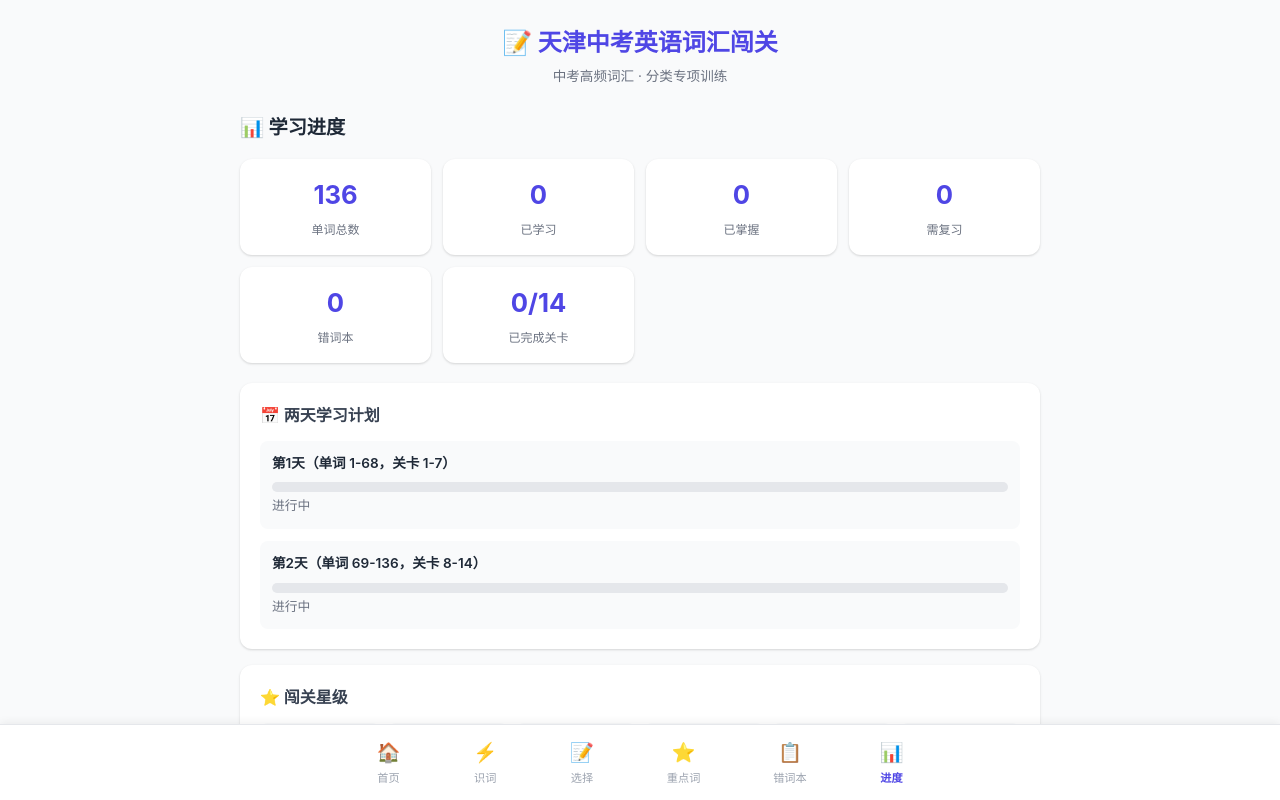
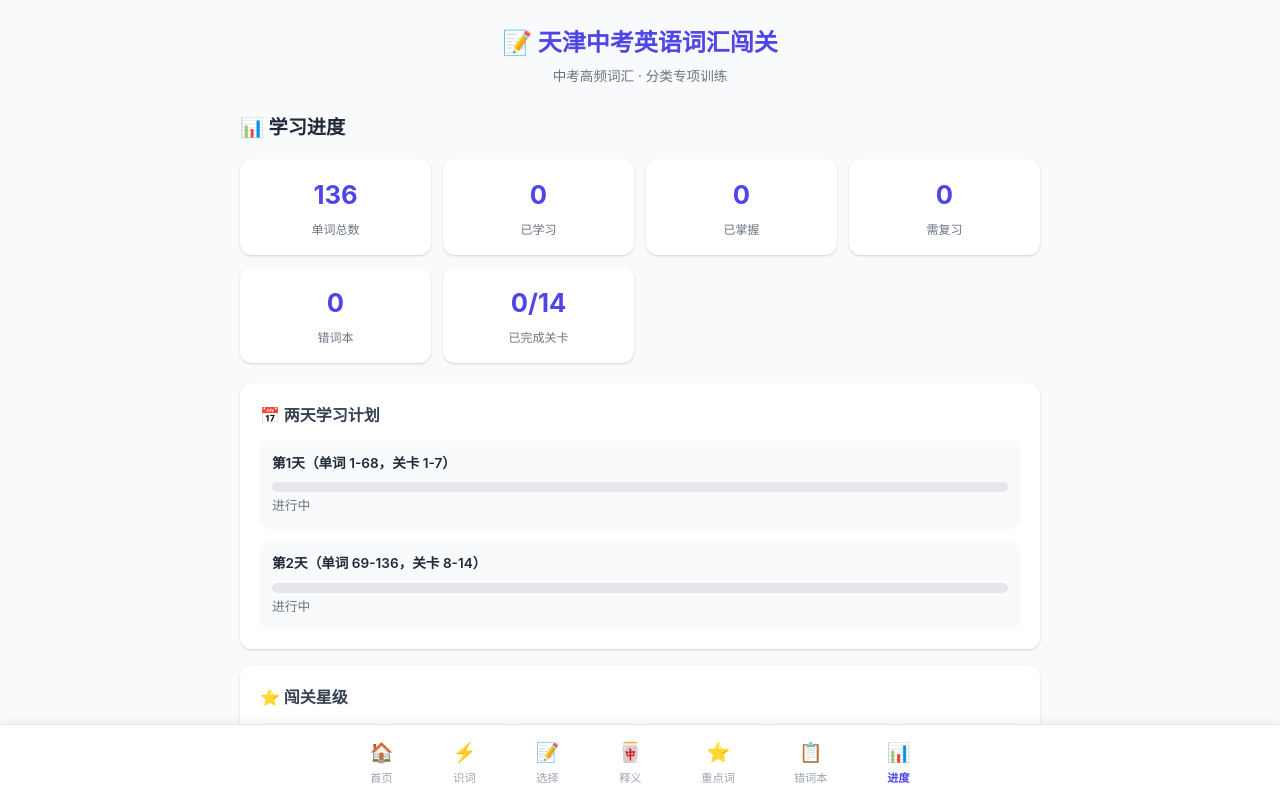
Before and after one commit to yanlei727-ui/tianjin-word-challenge, a React (Vite) app: page /progress in a window 1280 px wide. Shown: the top 800 px of the page. Built offline with nearby package versions, Linux system fonts and the light colour scheme.

Commit message:
修复：恢复导航栏释义入口
- 导航栏增加「释义」入口（释义挑战/中文释义练习）

```diff
--- a/src/components/Navigation.tsx
+++ b/src/components/Navigation.tsx
@@ -4,6 +4,7 @@ const navItems = [
   { to: '/', label: '首页', icon: '🏠' },
   { to: '/quick-review', label: '识词', icon: '⚡' },
   { to: '/choice-quiz', label: '选择', icon: '📝' },
+  { to: '/chinese-challenge', label: '释义', icon: '🀄' },
   { to: '/favorites', label: '重点词', icon: '⭐' },
   { to: '/wrongbook', label: '错词本', icon: '📋' },
   { to: '/progress', label: '进度', icon: '📊' },
```
